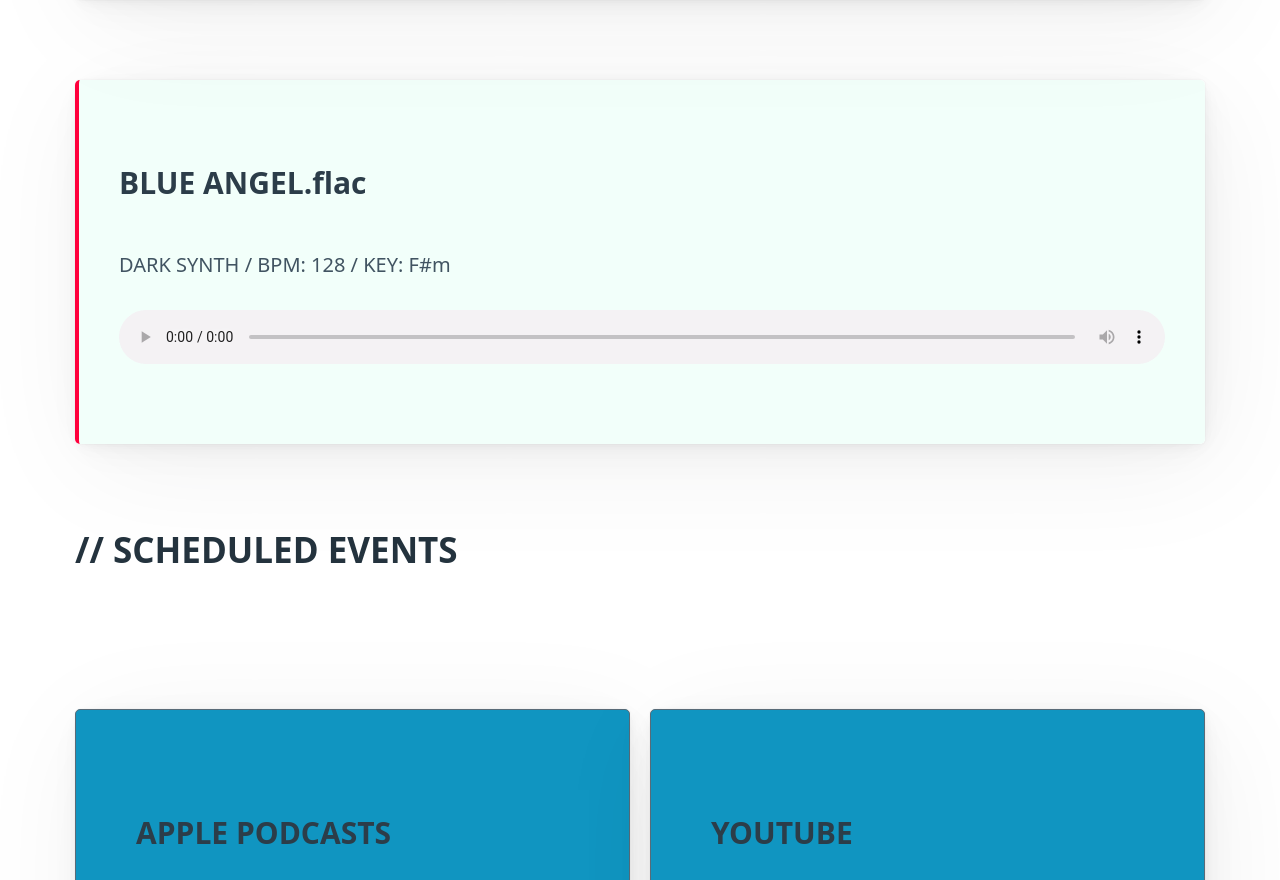
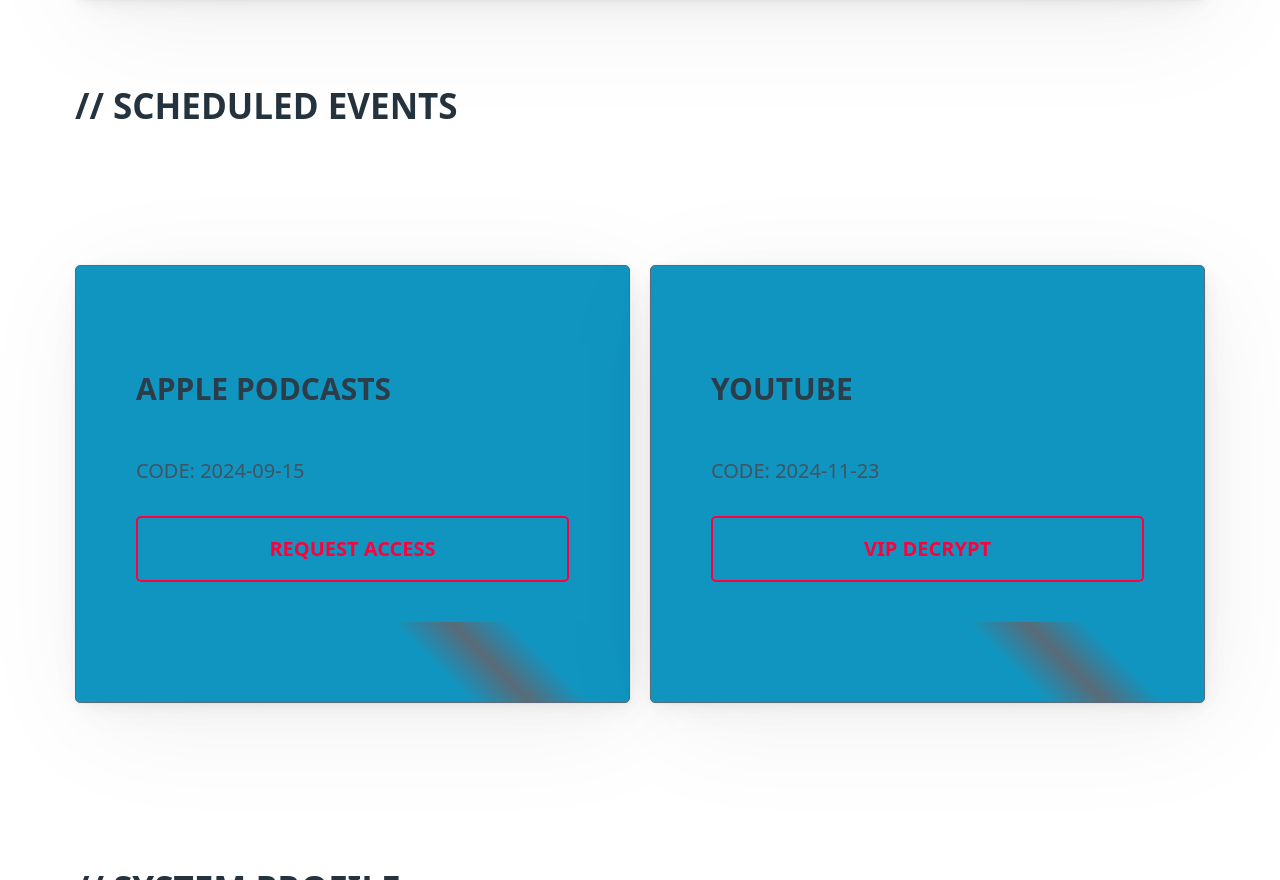
Before and after one commit to jontying/jonty, a plain HTML site: page index.html in a window 1280 px wide. Shown: the part 1833-2713 px from the top of the page. Drawn offline with nearby package versions, Linux system fonts and the light colour scheme.

Commit message:
Update index.html

```diff
--- a/index.html
+++ b/index.html
@@ -184,13 +184,7 @@
                     <source src="edm2.mp3" type="audio/mpeg">
                 </audio>
             </article>
-            <article class="track-item">
-                <h3>BLUE ANGEL.flac</h3>
-                <p>DARK SYNTH / BPM: 128 / KEY: F#m</p>
-                <audio controls style="width: 100%; filter: hue-rotate(90deg);">
-                    <source src="edm3.mp3" type="audio/mpeg">
-                </audio>
-            </article>
+
         </div>
     </section>
 
```
